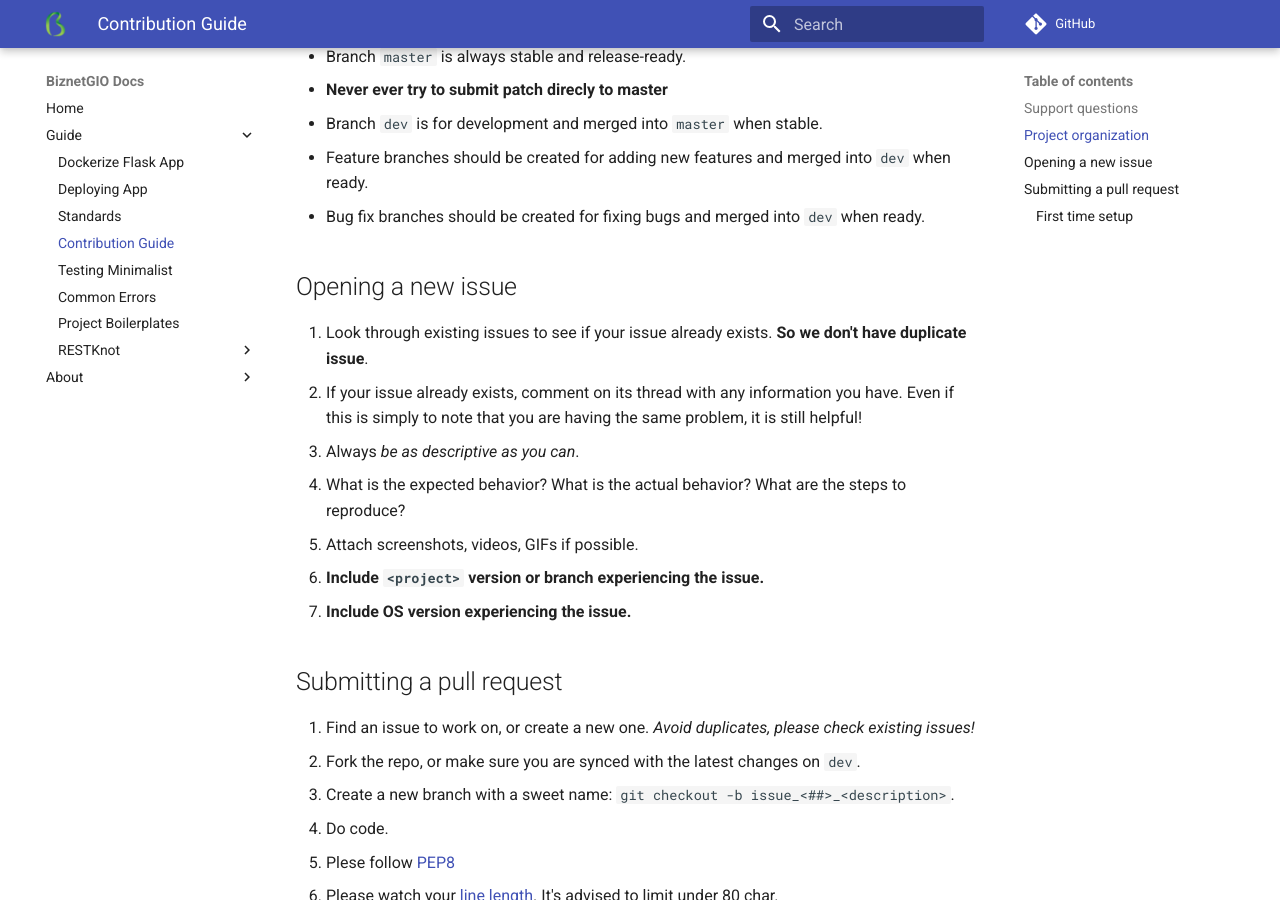
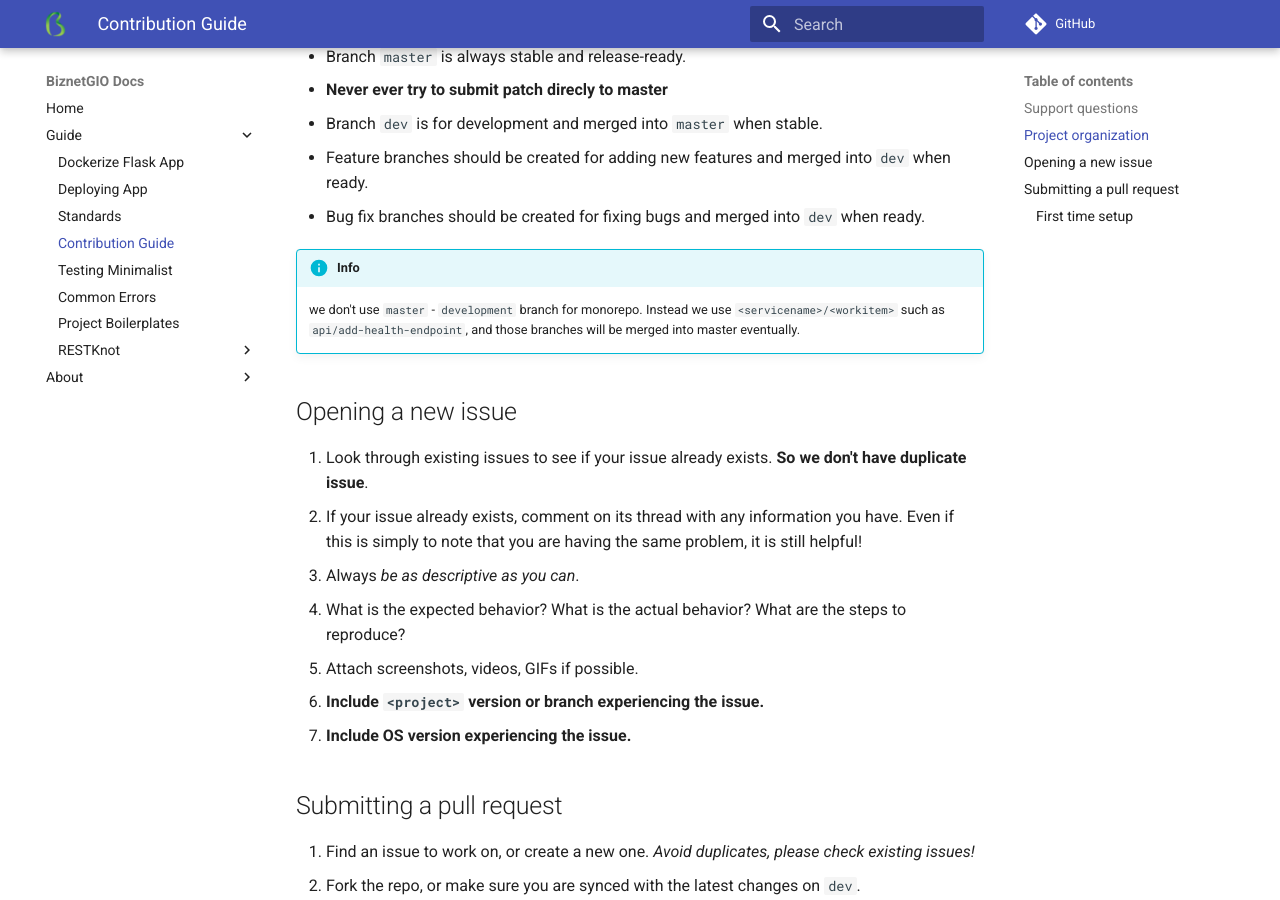
Before and after one commit to BiznetGIO/biznetgio.github.io, an MkDocs documentation site: the page built from docs/guide/contrib-guide.md, in a window 1280 px wide and 900 px high, scrolled down 369 px. Built offline with MkDocs 1.6.1 and Material for MkDocs 9.7.7, drawn with Linux system fonts in a browser that asks for light colours; comment, search, counter and statistics services are not loaded.

Commit message:
Add: monorepo branching scheme

```diff
--- a/docs/guide/contrib-guide.md
+++ b/docs/guide/contrib-guide.md
@@ -15,6 +15,12 @@ in each project.
 * Feature branches should be created for adding new features and merged into `dev` when ready.
 * Bug fix branches should be created for fixing bugs and merged into
   `dev` when ready.
+
+!!! info
+
+    we don't use `master` - `development` branch for monorepo. Instead we use
+    `<servicename>/<workitem>` such as `api/add-health-endpoint`, and those
+    branches will be merged into master eventually.
 
 ## Opening a new issue
 
```
